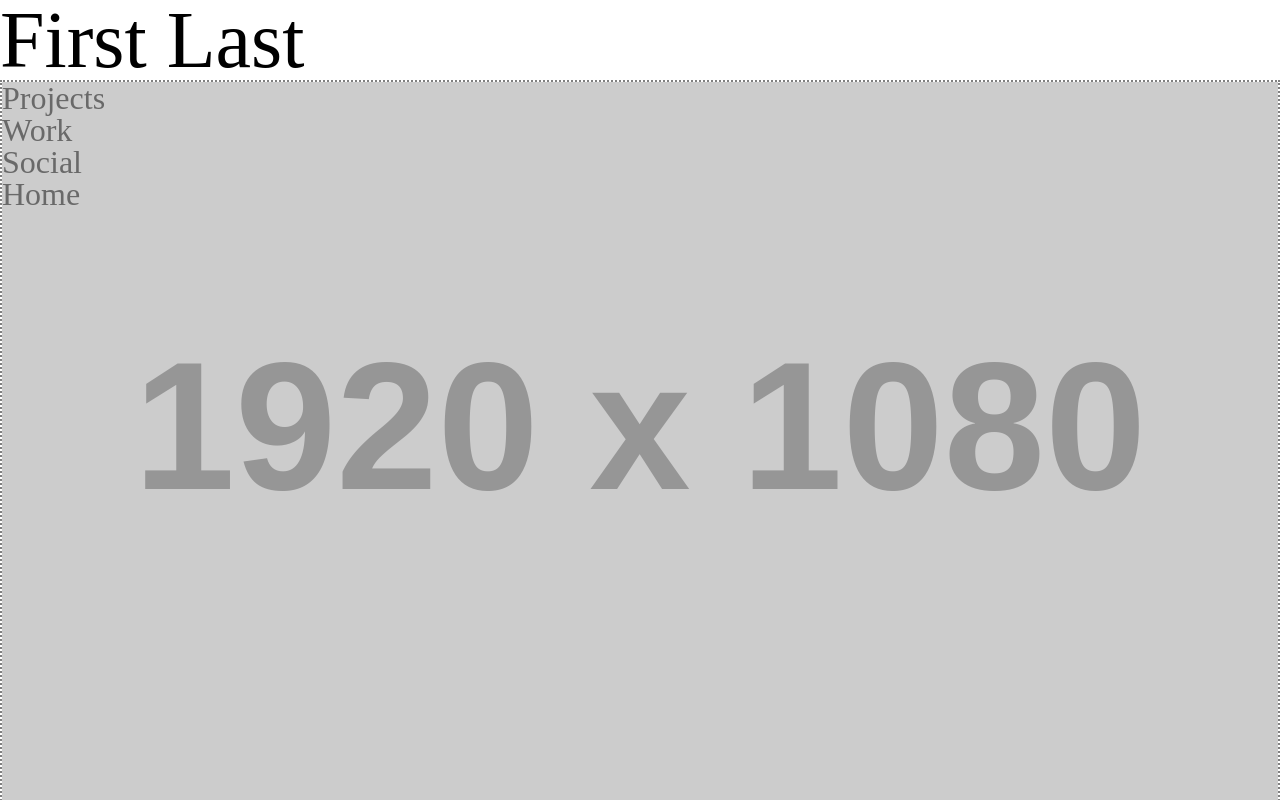
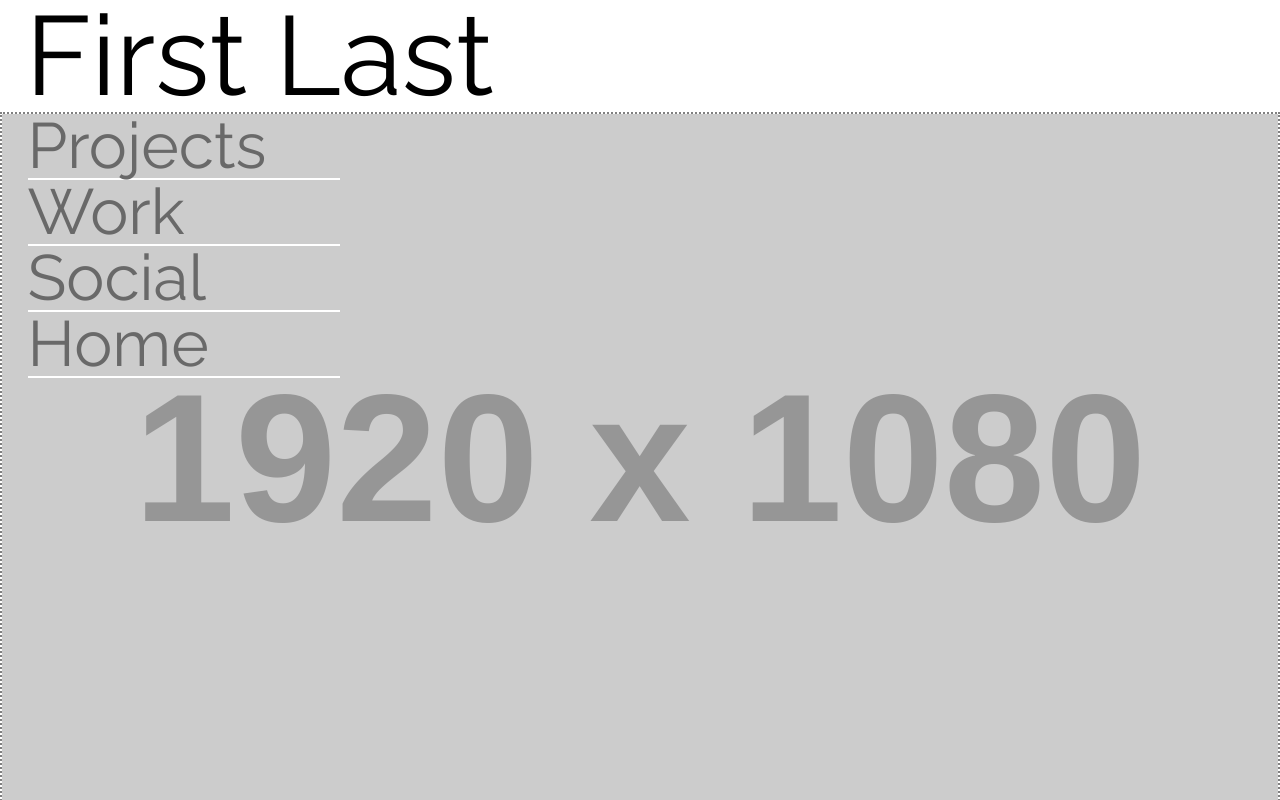
Before and after one commit to Kcils360/Portfolio, a plain HTML site: page index.html in a window 1280 px wide. Shown: the top 800 px of the page. Drawn offline with Linux system fonts and the light colour scheme; placeholder pictures from the web are drawn by us.

Commit message:
more styling

```diff
--- a/index.html
+++ b/index.html
@@ -3,6 +3,7 @@
   <head>
     <meta charset="utf-8">
     <title>Dukes Portfolio</title>
+    <link href="https://fonts.googleapis.com/css?family=Raleway" rel="stylesheet">
     <link rel="stylesheet" href="style/reset.css">
     <link rel="stylesheet" href="style/style.css">
   </head>
--- a/style/style.css
+++ b/style/style.css
@@ -10,12 +10,20 @@
 }
 
 h1 {
-  font-size: 5em;
+  padding-left: 2%;
+  font-size: 7em;
+  font-family: 'Raleway', sans-serif;
 
 }
 
 nav {
-  font-size: 2em;
+  padding-left: 2%;
+  font-size: 4em;}
+
+li {
+  border-bottom: 2px solid white;
+  width: 25%;
+  font-family: 'Raleway', sans-serif;
 }
 
 a:link {
@@ -37,5 +45,5 @@
 
 footer {
   text-align: center;
-  font-size: 1em;
+  font-size: 2em;
 }
```
